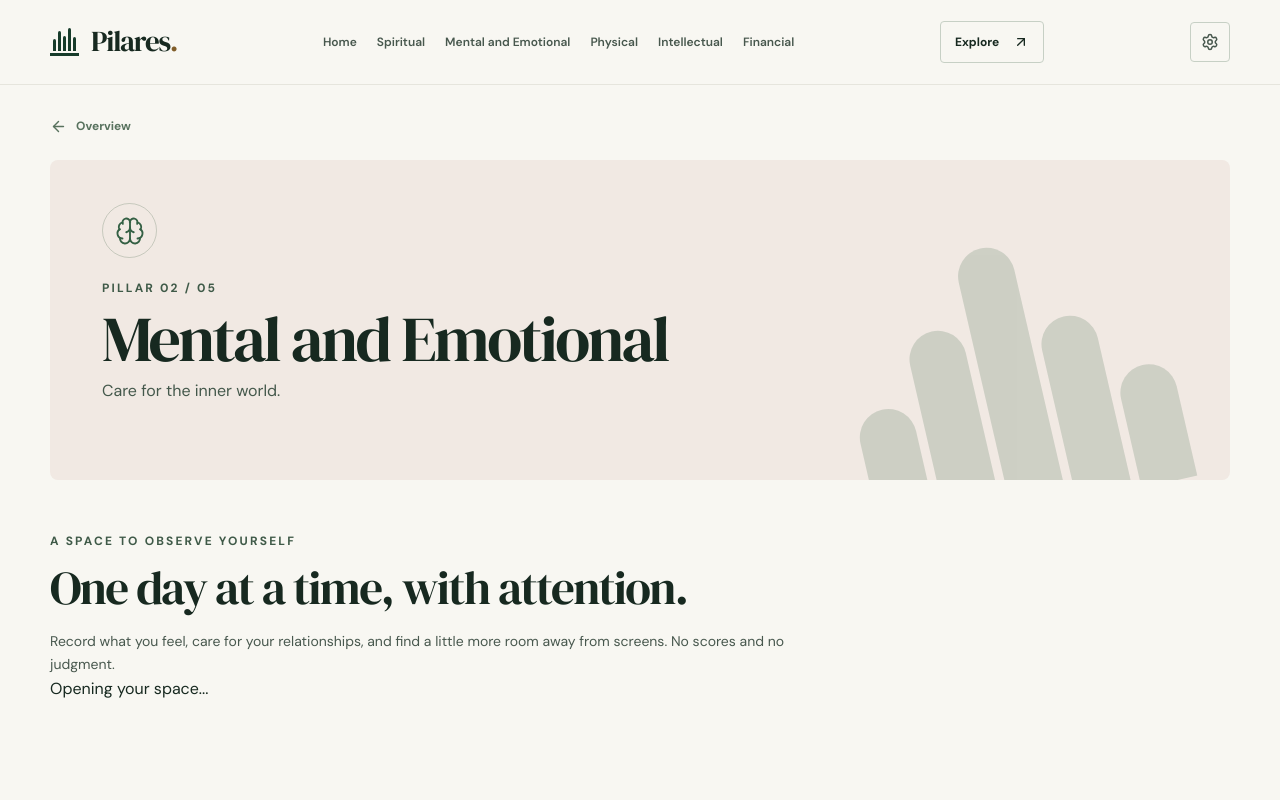
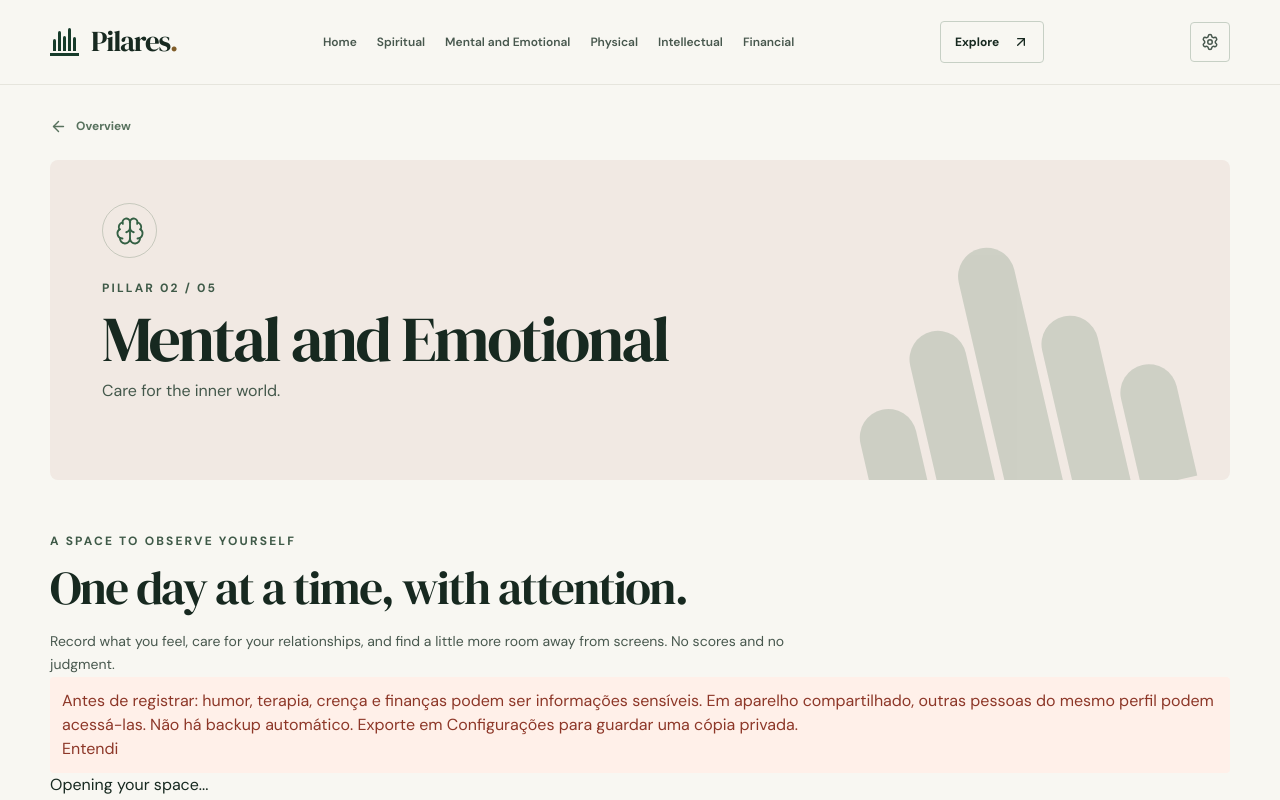
Before and after one commit to iurjoh/pilares, a React (Vite) app: page /mental in a window 1280 px wide. Shown: the top 800 px of the page. Built offline with nearby package versions, Linux system fonts and the light colour scheme.

Commit message:
Wave 2 follow-up: MentalEmocional.tsx

```diff
--- a/src/pillars/MentalEmocional.tsx
+++ b/src/pillars/MentalEmocional.tsx
@@ -24,6 +24,8 @@ export default function MentalEmocional() {
   const [selected, setSelected] = useState(localDay())
   const [month, setMonth] = useState(localDay().slice(0, 7) + '-01')
   const [error, setError] = useState('')
+  const [showSensitiveNotice, setShowSensitiveNotice] = useState(() => { try { return localStorage.getItem('pilares:sensitive-notice-v1') !== 'read' } catch { return true } })
+  const acknowledgeSensitiveNotice = () => { try { localStorage.setItem('pilares:sensitive-notice-v1', 'read') } catch { /* still let the user continue */ } setShowSensitiveNotice(false) }
   const [newIdea, setNewIdea] = useState('')
   const [professional, setProfessional] = useState('')
   const [sessionDate, setSessionDate] = useState(localDay())
@@ -40,6 +42,7 @@ export default function MentalEmocional() {
   const screenStatus = entry.hours === undefined ? t('Ainda não registrado') : entry.hours <= (state?.screenLimit ?? 3) ? t('Dentro do seu limite') : t('Acima do seu limite')
   return <PillarPage pillar={pillars[1]} ready><div className="mental-workspace">
     <div className="mental-intro"><div className="eyebrow">{t('UM ESPAÇO PARA SE OBSERVAR')}</div><h2>{t('Um dia de cada vez, com atenção.')}</h2><p>{t('Registre o que sente, cuide das suas relações e encontre um pouco mais de espaço longe das telas. Sem pontuação e sem julgamento.')}</p></div>
+    {showSensitiveNotice && <div className="save-error" role="note"><p>{t('Antes de registrar: humor, terapia, crença e finanças podem ser informações sensíveis. Em aparelho compartilhado, outras pessoas do mesmo perfil podem acessá-las. Não há backup automático. Exporte em Configurações para guardar uma cópia privada.')}</p><button type="button" onClick={acknowledgeSensitiveNotice}>{t('Entendi')}</button></div>}
     {error && <p className="save-error" role="alert">{error}</p>}
     {status === 'saving' && <p role="status">{t('Salvando...')}</p>}
     {status === 'failed' && <p className="save-error" role="alert">{t('Alteração ainda não salva neste navegador.')} <button type="button" onClick={retry}>{t('Tentar novamente')}</button></p>}
```
